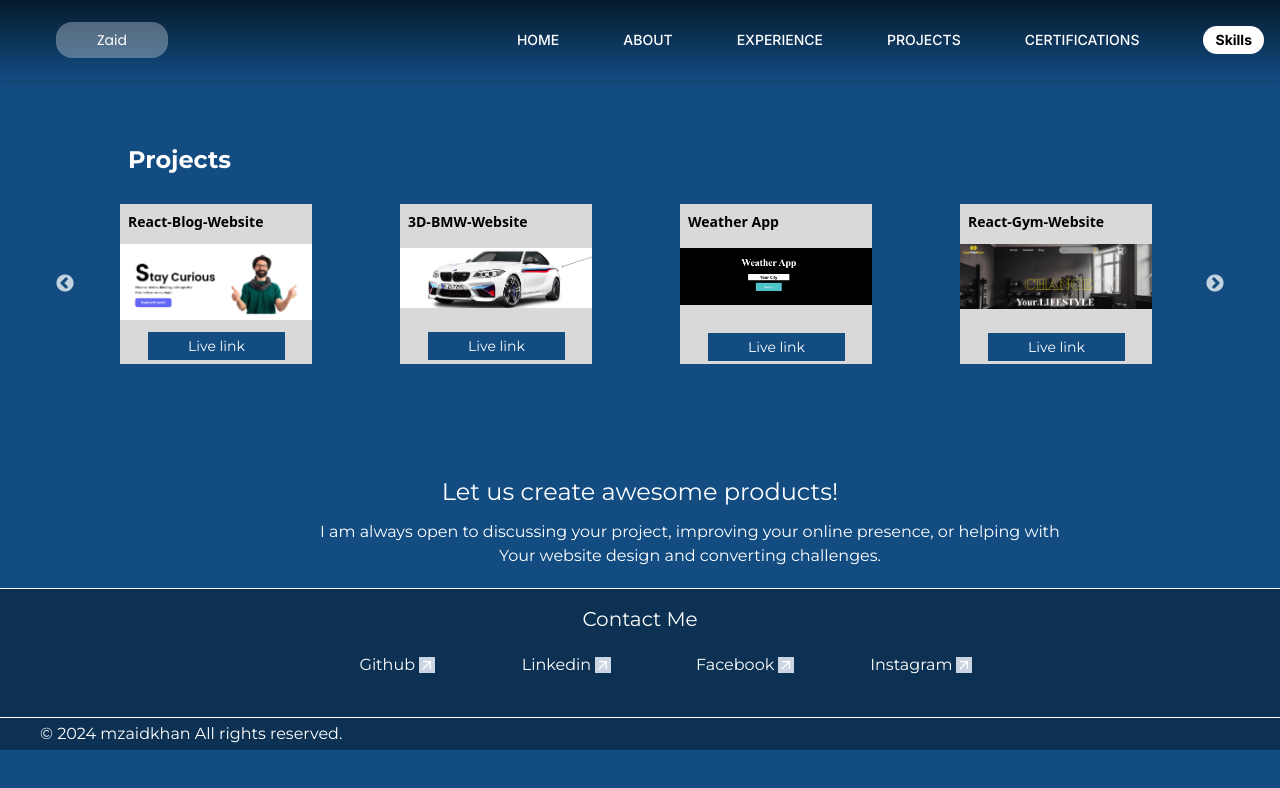
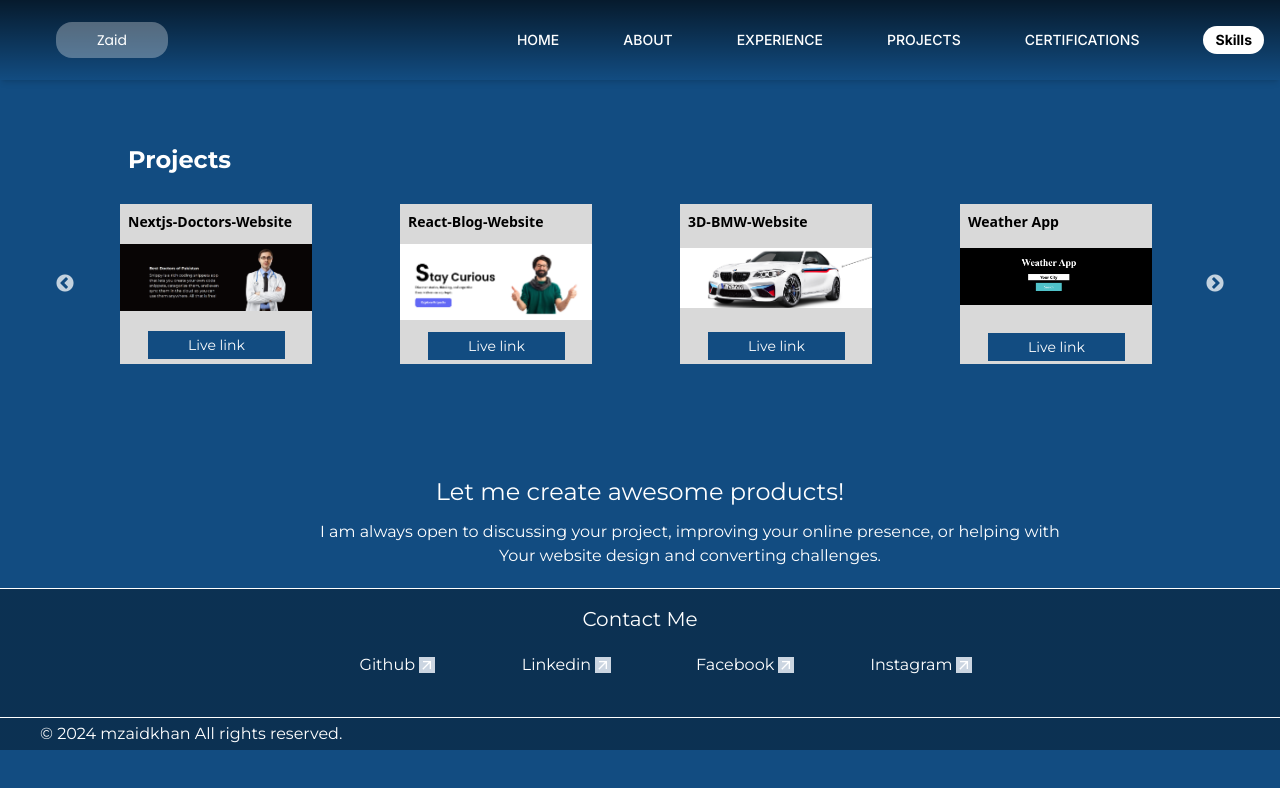
Before and after one commit to MuhammadZaidKhan/Portfolio-Website, a React (Vite) app: page /projects in a window 1280 px wide. Shown: the top 788 px of the page. Built offline with nearby package versions, Linux system fonts and the light colour scheme; a web font is replaced by a local one.

Commit message:
Project Added

```diff
--- a/src/Components/Section.jsx
+++ b/src/Components/Section.jsx
@@ -1,14 +1,20 @@
-import React from 'react'
+import React from "react";
 
 const Section = () => {
-    return (
-        <div>
-            <div className='flex flex-col justify-center text-center pt-16 md:pt-28 space-y-3 pb-5'>
-                <h2 className='font-Montserrat font-normal text-2xl'>Let us create awesome products!</h2>
-                <p className='font-Montserrat font-normal text-center md:text-md text-base leading-6 md:pl-28 px-3'>I am always open to discussing your project, improving your online presence, or helping with <br /> Your website design and converting challenges.</p>
-            </div>
-        </div>
-    )
-}
+  return (
+    <div>
+      <div className="flex flex-col justify-center text-center pt-16 md:pt-28 space-y-3 pb-5">
+        <h2 className="font-Montserrat font-normal text-2xl">
+          Let me create awesome products!
+        </h2>
+        <p className="font-Montserrat font-normal text-center md:text-md text-base leading-6 md:pl-28 px-3">
+          I am always open to discussing your project, improving your online
+          presence, or helping with <br /> Your website design and converting
+          challenges.
+        </p>
+      </div>
+    </div>
+  );
+};
 
-export default Section
+export default Section;
--- a/src/Components/Slider.jsx
+++ b/src/Components/Slider.jsx
@@ -8,6 +8,7 @@ import medium from "../assets/medium.png";
 import pricing from "../assets/pricing.png";
 import bootstrap from "../assets/bootstrap.png";
 import zaid from "../assets/zaid.png";
+import doctor from "../assets/doctor.png";
 
 function Responsive() {
   var settings = {
@@ -52,6 +53,22 @@ function Responsive() {
       {/* <div> */}
       <Slider {...settings}>
         {/* Each slide should directly contain the content (e.g., images) */}
+        <div className="mx-12 md:ml-10">
+          <div className="w-48 h-40 bg-grey">
+            <h2 className="text-black text-sm font-bold pl-2 pt-2">
+              Nextjs-Doctors-Website
+            </h2>
+            <img src={doctor} alt="" className="pt-3" />
+            <a
+              href="https://nextjs-doctors-website.vercel.app/"
+              target="_blank"
+            >
+              <button className="bg-blue font-Montserrat font-normal text-sm leading-7 px-10 ml-7 mt-5 mb-2">
+                Live link
+              </button>
+            </a>
+          </div>
+        </div>
         <div className="mx-12 md:ml-10">
           <div className="w-48 h-40 bg-grey">
             <h2 className="text-black text-sm font-bold pl-2 pt-2">
```
Also changed, not shown: src/assets/doctor.png (added).
